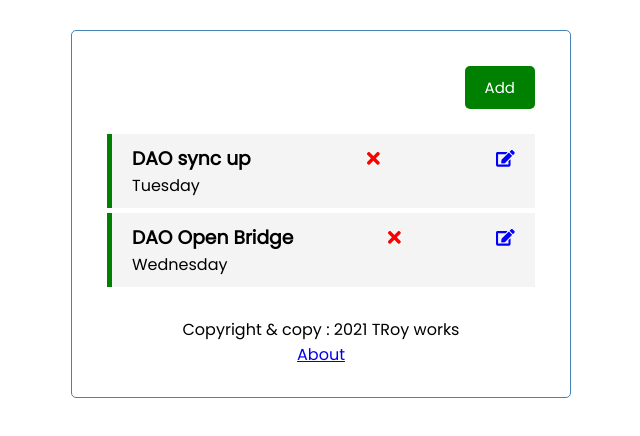
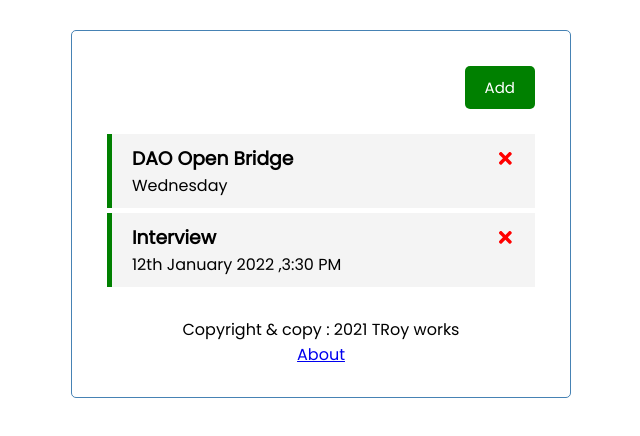
Before and after one commit to twisaam-roy/Task_tracker, a React (Create React App) app: page / in a window 1280 px wide. Shown: the top 436 px of the page, without its empty margins (319-959 px from the left). Built offline with nearby package versions, Linux system fonts and the light colour scheme; data requests are answered from the project's data file.

Commit message:
runnable code

```diff
--- a/db.json
+++ b/db.json
@@ -1,16 +1,16 @@
 {
   "tasks": [
-    {
-      "id": 2,
-      "text": "DAO sync up",
-      "day": "Tuesday",
-      "reminder": true
-    },
     {
       "id": 3,
       "text": "DAO Open Bridge",
       "day": "Wednesday",
       "reminder": true
+    },
+    {
+      "text": "Interview",
+      "day": "12th January 2022 ,3:30 PM",
+      "reminder": true,
+      "id": 4
     }
   ]
 }
--- a/package.json
+++ b/package.json
@@ -12,6 +12,7 @@
     "react-icons": "^4.2.0",
     "react-router-dom": "^5.2.0",
     "react-scripts": "4.0.3",
+    "typescript": "^4.5.4",
     "web-vitals": "^1.1.2"
   },
   "scripts": {
--- a/src/App.tsx
+++ b/src/App.tsx
@@ -82,26 +82,6 @@ const App = () => {
         setTasks(tasks.map((task) => task.id === id ? { ...task, reminder: data.reminder } : task))
     }
 
-    //Edit a task
-
-    let editTask = async (id: number) => {
-        let toggleTask = await fetchTaskById(id);
-        let updateTask = { ...toggleTask, reminder: !toggleTask.reminder }
-
-        let res = await fetch(`http://localhost:5000/tasks/${id}`, {
-            method: 'PUT',
-            "headers": {
-                'Content-Type': 'application/json'
-            },
-            body: JSON.stringify(updateTask)
-
-        })
-
-        let data = await res.json()
-
-        //console.log("reminder task",id);
-        setTasks(tasks.map((task) => task.id === id ? { ...task, reminder: data.reminder } : task))
-    }
     return (
         <Router>
             <div className='container'>
@@ -110,7 +90,7 @@ const App = () => {
                 <Route path='/' exact render={(props: any) => (
                     <>
                         {showAddTask && <AddTask onAdd={addTask} />}
-                        {tasks.length > 0 ? <Tasks tasks={tasks} onDelete={deleteTask} onToggle={toggleReminder} onEdit = {editTask}/> : "No Tasks To Show"}
+                        {tasks.length > 0 ? <Tasks tasks={tasks} onDelete={deleteTask} onToggle={toggleReminder} /> : "No Tasks To Show"}
                     </>
                 )} />
                 <Route path="/About" component={About} />
@@ -120,10 +100,5 @@ const App = () => {
     );
 }
 
-// class App extends React.Component{
-//   render() {
-//     return <h1>My App from class</h1>
-//   }
-// }
 
 export default App
--- a/src/Components/Task.tsx
+++ b/src/Components/Task.tsx
@@ -1,8 +1,8 @@
 import { FaTimes,FaEdit } from "react-icons/fa"
-const Task = ({ task, onDelete, onToggle,onEdit }: any) => {
+const Task = ({ task, onDelete, onToggle }: any) => {
     return (
         <div className={`task ${task.reminder ? 'reminder':''}`} onDoubleClick={() => onToggle(task.id)}>
-            <h3>{task.text}<FaTimes style={{ color: "red", cursor: "pointer" }} onClick={() => onDelete(task.id)} /><FaEdit style = {{color : "blue", cursor : "pointer"}} onClick = {() => onEdit(task.id)}/></h3>
+            <h3>{task.text}<FaTimes style={{ color: "red", cursor: "pointer" }} onClick={() => onDelete(task.id)} /></h3>
             <p>{task.day}</p>
         </div>
     );
--- a/src/Components/Tasks.tsx
+++ b/src/Components/Tasks.tsx
@@ -1,10 +1,10 @@
 import Task from './Task';
-const Tasks = ({tasks,onDelete,onToggle, onEdit}:any) => {
+const Tasks = ({tasks,onDelete,onToggle}:any) => {
 
     return (
         <>
             {tasks.map((task:any, index: any) =>(
-                <Task key={index} task = {task} onDelete={onDelete} onToggle={onToggle} onEdit = {onEdit}></Task>
+                <Task key={index} task = {task} onDelete={onDelete} onToggle={onToggle} ></Task>
             ))}
         </>
     )
```
Also changed, not shown: 2 other files (tests, documents, lock files or other folders).
